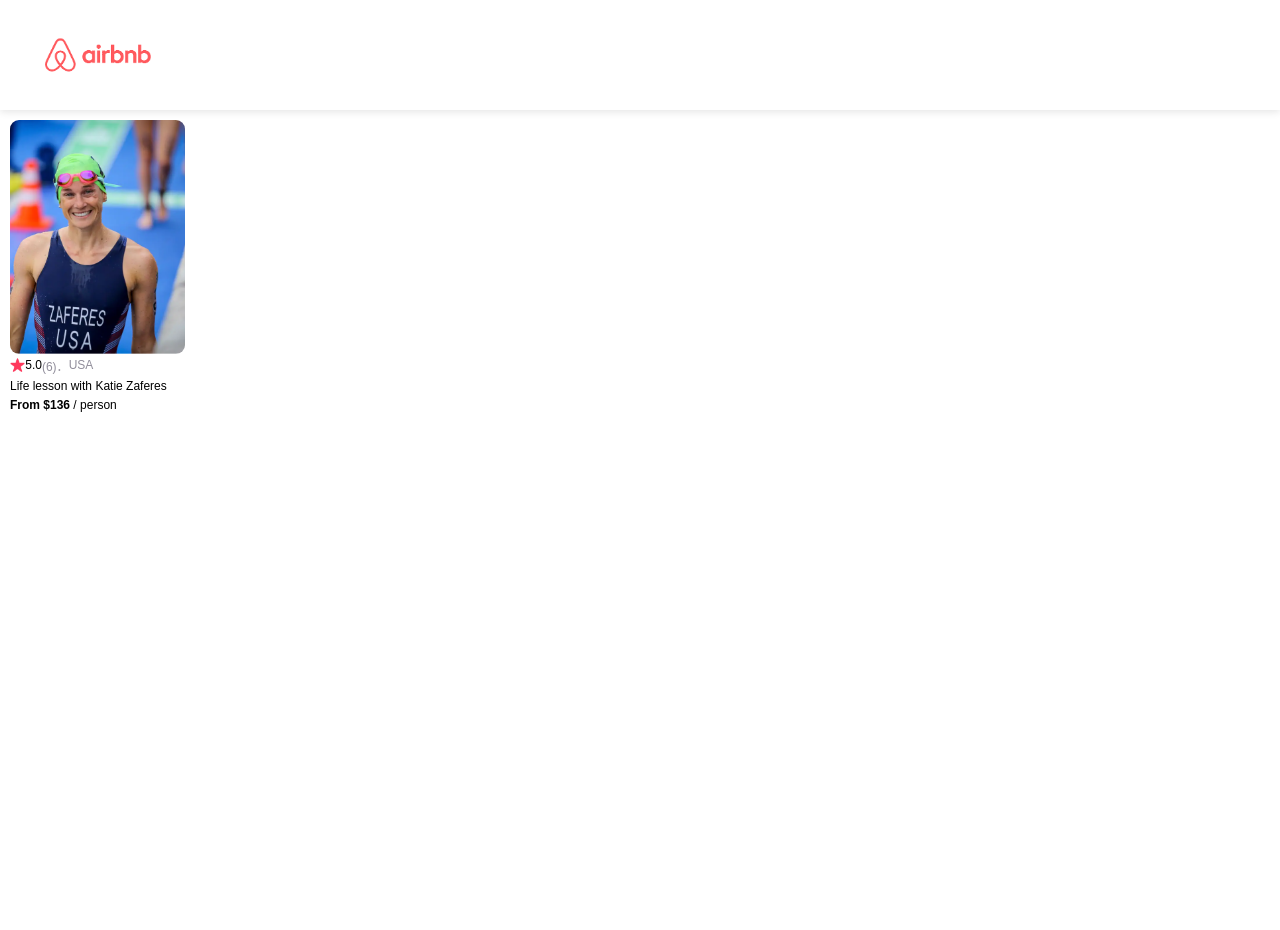
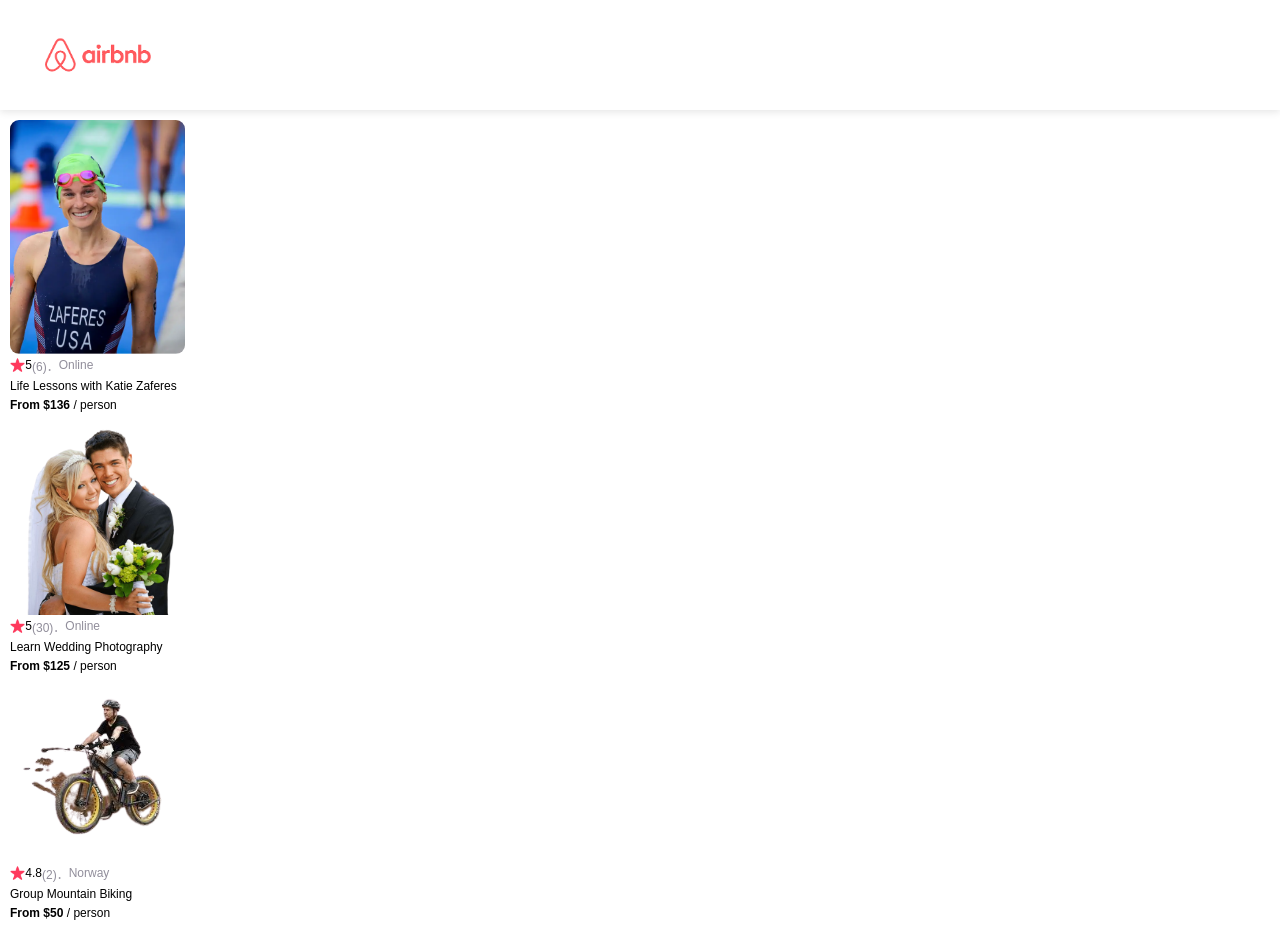
Before and after one commit to fung673/Second-react-practice-airbnb-clone-, a React (Create React App) app: page / in a window 1280 px wide. Before the commit the page ends 800 px from the top, so only its background shows below. Built offline with nearby package versions, Linux system fonts and the light colour scheme; a web font is replaced by a local one.

Commit message:
update build for gh-pages

```diff
--- a/src/App.js
+++ b/src/App.js
@@ -2,12 +2,27 @@ import React from 'react';
 import './App.css';
 import { Navbar } from './component/nav';
 import { Card } from './component/card';
+import data from './data'
 
 export default function App() {
-  //<Hero />//
-  return (<div>
-    <Navbar />
-    <Card />
-  </div>)
+  // <Hero />
+  const cards = data.map(item => {
+    return (
+      <Card
+        img={item.coverImg}
+        rating={item.stats.rating}
+        reviewCount={item.stats.reviewCount}
+        country={item.location}
+        title={item.title}
+        price={item.price}
+      />
+    )
+  })
 
+  return (
+    <div>
+      <Navbar />
+      {cards}
+    </div>
+  )
 }
--- a/src/component/card.js
+++ b/src/component/card.js
@@ -1,13 +1,13 @@
 import React from "react";
 
 export function Card(props) {
- return <div className="card"><img className="card--image" src={require('../images/katie-zaferes.png')} alt="katie-zaferes" />
+ return <div className="card"><img className="card--image" src={require(`../images/${props.img}`)} alt="katie-zaferes" />
   <div className="card--stats"><img className="card--star" src={require('../images/star.png')} alt="star" />
-   <span>5.0</span>
-   <span className="grey">(6)．</span>
-   <span className="grey">USA</span>
+   <span>{props.rating}</span>
+   <span className="grey">({props.reviewCount})．</span>
+   <span className="grey">{props.country}</span>
   </div>
-  <p>Life lesson with Katie Zaferes</p>
-  <p><span className="bold">From $136</span> / person</p>
+  <p>{props.title}</p>
+  <p><span className="bold">From ${props.price}</span> / person</p>
  </div>
 }
--- a/src/component/hero.js
+++ b/src/component/hero.js
@@ -3,7 +3,7 @@ import ReactDOM from "react-dom";
 
 export function Hero() {
  return <section className="hero">
-  <img className="hero--photo" src={require('../images/grid.png')} alt="grid" />
+  <img className="hero--photo" src={require('../public/images/grid.png')} alt="grid" />
   <h1 className="hero--header">Online Experience</h1>
   <p className="hero--text">Join Unique interactive activities led by one-of-a-kind hosts-all without leaving home.</p>
  </section>
--- /dev/null
+++ b/src/data.js
@@ -0,0 +1,41 @@
+export default [
+ {
+  id: 1,
+  title: "Life Lessons with Katie Zaferes",
+  description: "I will share with you what I call \"Positively Impactful Moments of Disappointment.\" Throughout my career, many of my highest moments only came after setbacks and losses. But learning from those difficult moments is what gave me the ability to rise above them and reach my goals.",
+  price: 136,
+  coverImg: "katie-zaferes.png",
+  stats: {
+   rating: 5.0,
+   reviewCount: 6
+  },
+  location: "Online",
+  openSpots: 0,
+ },
+ {
+  id: 2,
+  title: "Learn Wedding Photography",
+  description: "Interested in becoming a wedding photographer? For beginner and experienced photographers alike, join us in learning techniques required to leave the happy couple with memories that'll last a lifetime.",
+  price: 125,
+  coverImg: "wedding-photography.png",
+  stats: {
+   rating: 5.0,
+   reviewCount: 30
+  },
+  location: "Online",
+  openSpots: 27,
+ },
+ {
+  id: 3,
+  title: "Group Mountain Biking",
+  description: "Experience the beautiful Norwegian landscape and meet new friends all while conquering rugged terrain on your mountain bike. (Bike provided!)",
+  price: 50,
+  coverImg: "mountain-bike.png",
+  stats: {
+   rating: 4.8,
+   reviewCount: 2
+  },
+  location: "Norway",
+  openSpots: 3,
+ }
+]
```
Also changed, not shown: src/images/mountain-bike.png (added), src/images/wedding-photography.png (added).
